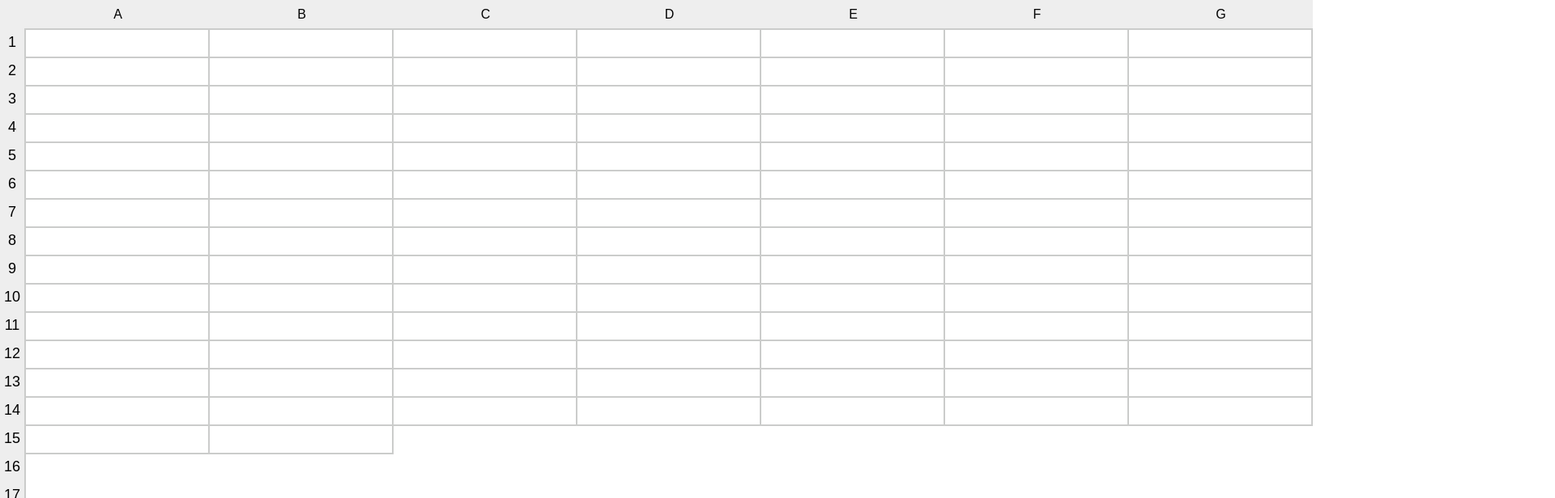
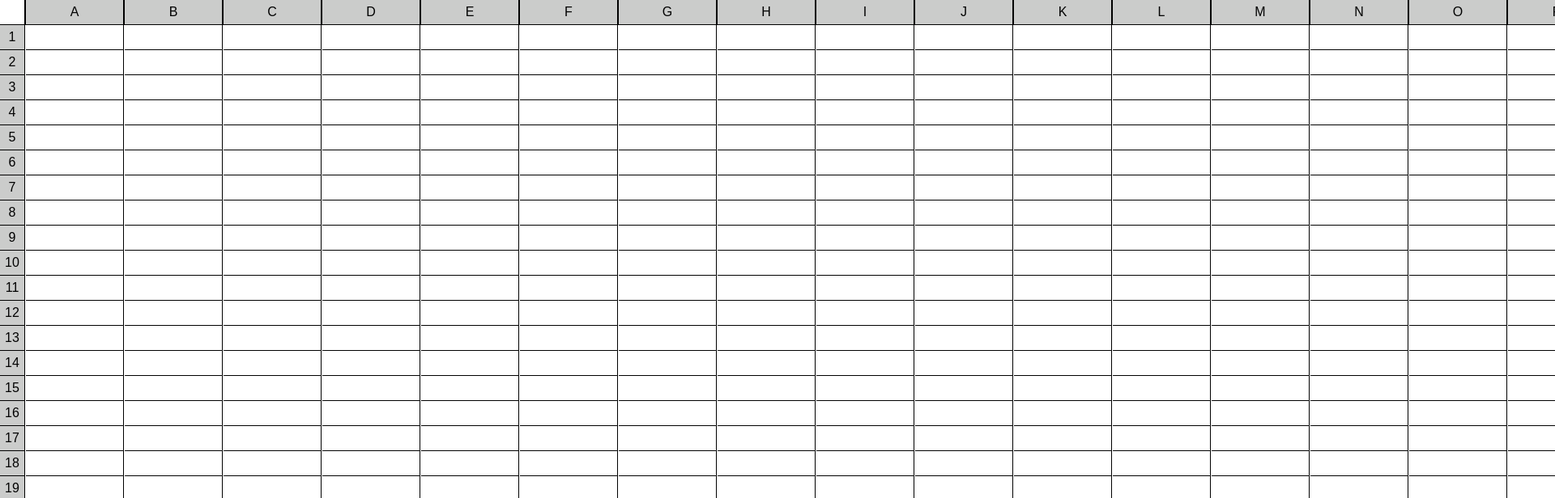
Before and after one commit to vasucp1207/google-sheets, a Vue app: page / in a window 1280 px wide. Shown: the top 616 px of the page at 81% size, 1920 px wide, since content can reach past the window. Built offline with nearby package versions, Linux system fonts and the light colour scheme.

Commit message:
implementing 2d array logic

```diff
--- a/src/App.vue
+++ b/src/App.vue
@@ -1,17 +1,15 @@
 <script setup>
 import Cell from "./components/Cell.vue";
-import Number from "./components/Number.vue";
-import Top from "./components/Top.vue";
 </script>
 
 <template>
   <div class="wrap">
-    <Number />
     <div>
-      <Top />
       <div class="cells-cont">
-        <div v-for="i in 100" class="cell">
-          <Cell :idx="i" />
+        <div v-for="i in 27" class="cell">
+          <div v-for="j in 50" class="cell">
+            <Cell :col="i" :row="j" />
+          </div>
         </div>
       </div>
     </div>
@@ -27,20 +25,44 @@ body {
 
 .cells-cont {
   display: grid;
-  grid-template-columns: repeat(7, 1fr);
+  grid-template-columns: repeat(27, 1fr);
   grid-template-rows: auto;
 }
 
 .cell {
-  height: 35px;
+  height: 30px;
+  border: 1px solid black;
+  border-top: none;
+  border-left: none;
+  width: fit-content;
 }
 .inp {
-  border-color: #cbcccb;
+  border: none;
   font-size: 17px;
-  border-left: none;
-  border-top: none;
   border-radius: 0;
-  height: 31px;
+  height: 28px;
+  width: 116px;
+}
+.empty {
+  height: 30px;
+  width: 30px;
+}
+.top {
+  border: none;
+  height: 30px;
+  display: flex;
+  justify-content: center;
+  align-items: center;
+  background: #cbcccb;
+  width: 120px;
+}
+.left {
+  height: 30px;
+  width: 30px;
+  display: flex;
+  justify-content: center;
+  align-items: center;
+  background: #cbcccb;
 }
 
 .wrap {
--- a/src/components/Cell.vue
+++ b/src/components/Cell.vue
@@ -1,44 +1,68 @@
 <script>
-import { inputArr } from "../state";
+import { cellsArr } from "../state";
 export default {
   props: {
-    idx: Number,
+    col: Number,
+    row: Number,
   },
   data() {
     return {
       inputVal: "",
+      done: false,
     };
   },
   methods: {
     handleKeyDown(event) {
+      let r = -1,
+        c = -1;
+      for (let i = 0; i < cellsArr.length; i++) {
+        for (let j = 0; j < cellsArr[i].length; j++) {
+          if (cellsArr[i][j] === this.$refs.ipcell) {
+            r = i;
+            c = j;
+          }
+        }
+      }
+
       if (event.key === "Enter") {
-        this.$refs.ipcell.blur();
-      }
-      if (event.keyCode === 39 || event.key === "ArrowDown") {
-        const num = inputArr.indexOf(this.$refs.ipcell);
-        if (num !== inputArr.length - 1)
-          inputArr[num + 1].focus() % inputArr.length;
-      }
-      if (event.keyCode === 37 || event.key === "ArrowUp") {
-        const num = inputArr.indexOf(this.$refs.ipcell);
-        if (num !== 0) inputArr[num - 1].focus() % inputArr.length;
+        if (r < 26) r++;
+        cellsArr[r][c].focus();
+      } else if (event.keyCode === 39 && this.inputVal === "") {
+        if (c <= 50) r++;
+        cellsArr[r][c].focus();
+      } else if (event.keyCode === 37 && this.inputVal === "") {
+        if (r > 0) r--;
+        cellsArr[r][c].focus();
+      } else if (event.keyCode === 40 && this.inputVal === "") {
+        if (c < 50) c++;
+        cellsArr[r][c].focus();
+      } else if (event.keyCode === 38 && this.inputVal === "") {
+        if (c > 0) c--;
+        cellsArr[r][c].focus();
       }
     },
   },
   mounted() {
-    inputArr.push(this.$refs.ipcell);
+    cellsArr[this.col - 1][this.row - 1] = this.$refs.ipcell;
   },
 };
 </script>
 
 <template>
   <input
-    :key="idx"
+    v-if="row !== 1 && col !== 1"
     ref="ipcell"
     class="inp"
     v-model="inputVal"
     @keydown="handleKeyDown"
   />
+  <div v-else-if="row === 1 && col === 1" class="empty" ref="ipcell"></div>
+  <div v-else-if="row === 1 && col !== 1" ref="ipcell" class="top">
+    {{ String.fromCharCode(col - 1 + 64) }}
+  </div>
+  <div v-else-if="col === 1 && row !== 1" ref="ipcell" class="left">
+    {{ row - 1 }}
+  </div>
 </template>
 
 <style></style>
--- a/src/components/Number.vue
+++ /dev/null
@@ -1,35 +0,0 @@
-<template>
-  <div class="cont-wrap">
-    <div class="num-cont">
-      <span v-for="i in 20">
-        {{ i }}
-      </span>
-    </div>
-  </div>
-</template>
-
-<style>
-.num-cont {
-  border-right: 2px solid #cbcccb;
-  display: flex;
-  flex-direction: column;
-  background: #eee;
-}
-
-.cont-wrap {
-  background: #eee;
-}
-
-.num-cont:nth-child(1) {
-  margin-top: 35px;
-}
-
-span {
-  display: flex;
-  align-items: center;
-  justify-content: center;
-  font-size: 18px;
-  height: 35px;
-  width: 30px;
-}
-</style>
--- a/src/components/Top.vue
+++ /dev/null
@@ -1,27 +0,0 @@
-<template>
-  <div class="top-cont">
-    <div class="top-cell">A</div>
-    <div class="top-cell">B</div>
-    <div class="top-cell">C</div>
-    <div class="top-cell">D</div>
-    <div class="top-cell">E</div>
-    <div class="top-cell">F</div>
-    <div class="top-cell">G</div>
-  </div>
-</template>
-
-<style>
-.top-cont {
-  border-bottom: 2px solid #cbcccb;
-  display: grid;
-  grid-template-columns: repeat(7, 1fr);
-}
-
-.top-cell {
-  height: 35px;
-  background: #eee;
-  display: flex;
-  justify-content: center;
-  align-items: center;
-}
-</style>
--- a/src/state.js
+++ b/src/state.js
@@ -1 +1,5 @@
-export const inputArr = [];
+const cols = 27;
+const rows = 50;
+export const cellsArr = Array.from({ length: cols }, () =>
+  Array.from({ length: rows })
+);
```
